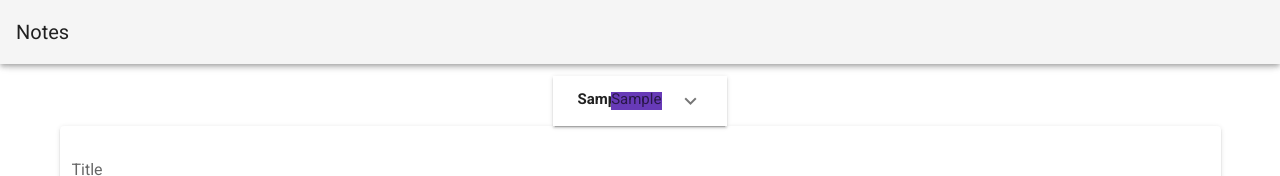
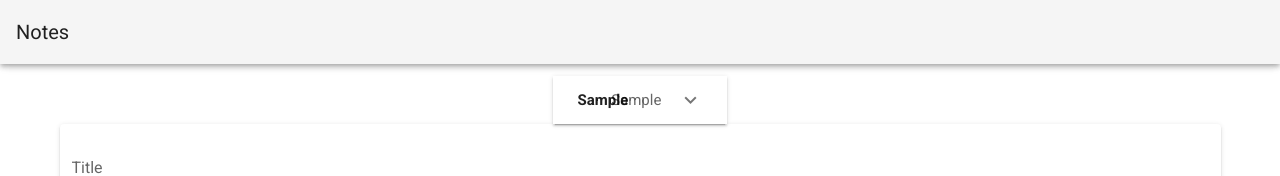
Before and after one commit to NateVVV/notes, a Vue app: page / in a window 1280 px wide. Both pictures are taken after typing "Sample", "Sample" into the empty fields and a click on the button "SAVE". Shown: the top 176 px of the page. Built offline with nearby package versions, Linux system fonts and the light colour scheme.

Commit message:
added id to note and implemented dragging to change order

```diff
--- a/src/components/NotesView.vue
+++ b/src/components/NotesView.vue
@@ -1,25 +1,19 @@
 <template>
     <v-container>
         <v-expansion-panels focusable>
-            <draggable v-model="notes">
-                <v-expansion-panel v-for="(note, i) in notes" :key="i">
+            <draggable v-model="notes" @change="draggedItem">
+                <v-expansion-panel v-for="(note, i) in notes" :key="note.id">
                     <v-expansion-panel-header v-slot="{ open }">
                         <v-row no-gutters>
                             <v-col cols="4" class="font-weight-bold">
                                 {{ note.title }}
                             </v-col>
-                            <v-col
-                                cols="6"
-                                class="d-block deep-purple text-truncate"
-                            >
+                            <v-col cols="6">
                                 <v-fade-transition
                                     leave-absolute
                                     class="d-block"
                                 >
-                                    <span
-                                        v-if="!open"
-                                        class="d-inline-block text-truncate text--secondary"
-                                    >
+                                    <span v-if="!open" class="text--secondary">
                                         {{ note.content }}
                                     </span>
                                 </v-fade-transition>
@@ -61,8 +55,12 @@
     </v-container>
 </template>
 
+<style scoped></style>
+
 <script>
 import draggable from "vuedraggable";
+
+import { v4 as uuidv4 } from "uuid";
 
 export default {
     components: { draggable },
@@ -74,13 +72,22 @@ export default {
         const notes = localStorage.getItem("notes");
         if (!notes) return;
 
-        this.notes = JSON.parse(notes);
+        const parsedNotes = JSON.parse(notes);
+        for (const note of parsedNotes) {
+            if (!note.id) {
+                note.id = uuidv4();
+            }
+        }
+
+        this.notes = parsedNotes;
+        console.log("Test");
     },
     methods: {
         storeNote() {
             const note = {
                 title: this.newNote.title.trim(),
                 content: this.newNote.content.trim(),
+                id: uuidv4(),
             };
 
             if (note.title == "") return;
@@ -101,6 +108,10 @@ export default {
         writeLocalStorage() {
             localStorage.setItem("notes", JSON.stringify(this.notes));
         },
+        draggedItem() {
+            console.log("change");
+            this.writeLocalStorage();
+        },
     },
 };
 </script>
```
